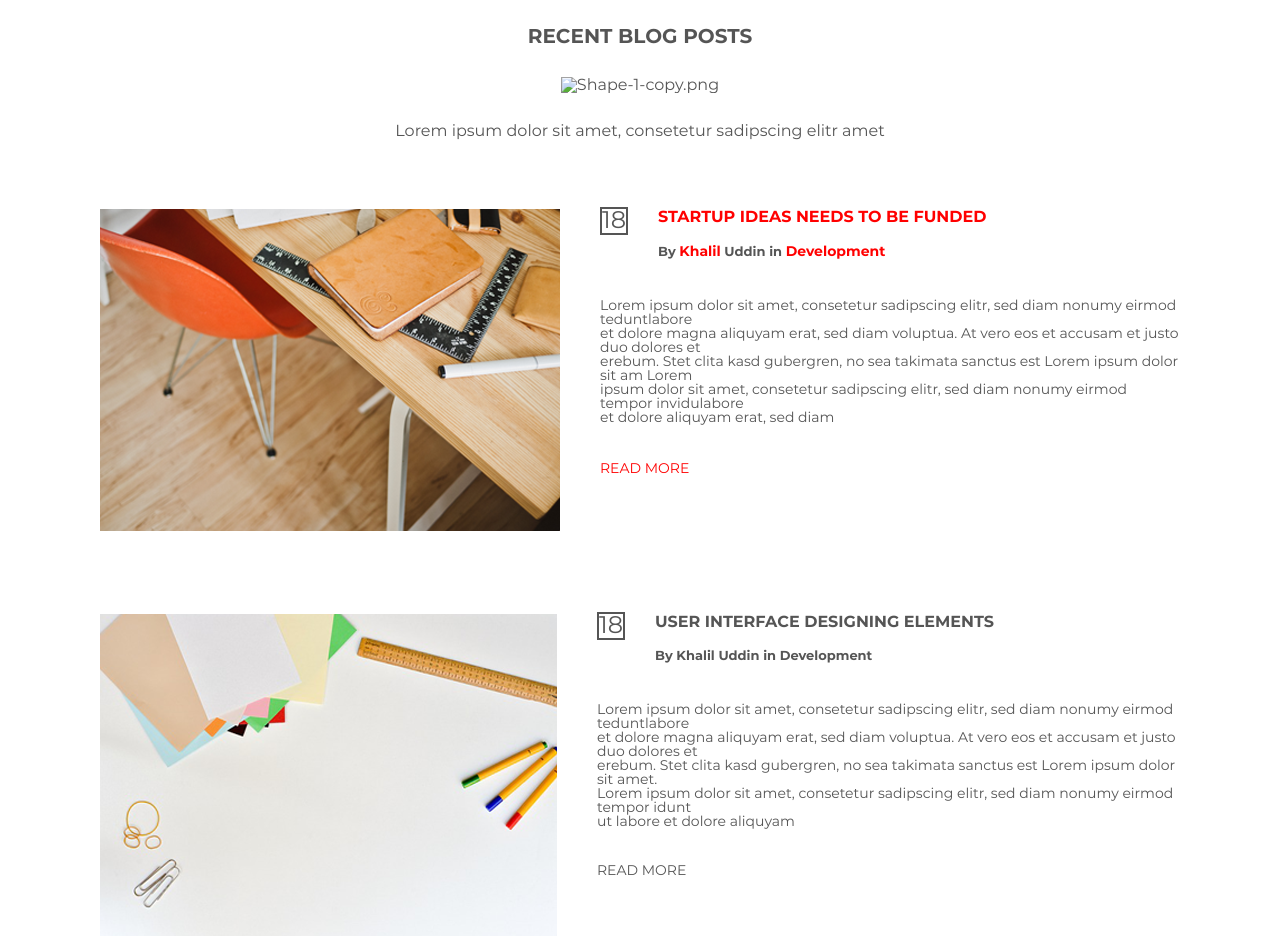
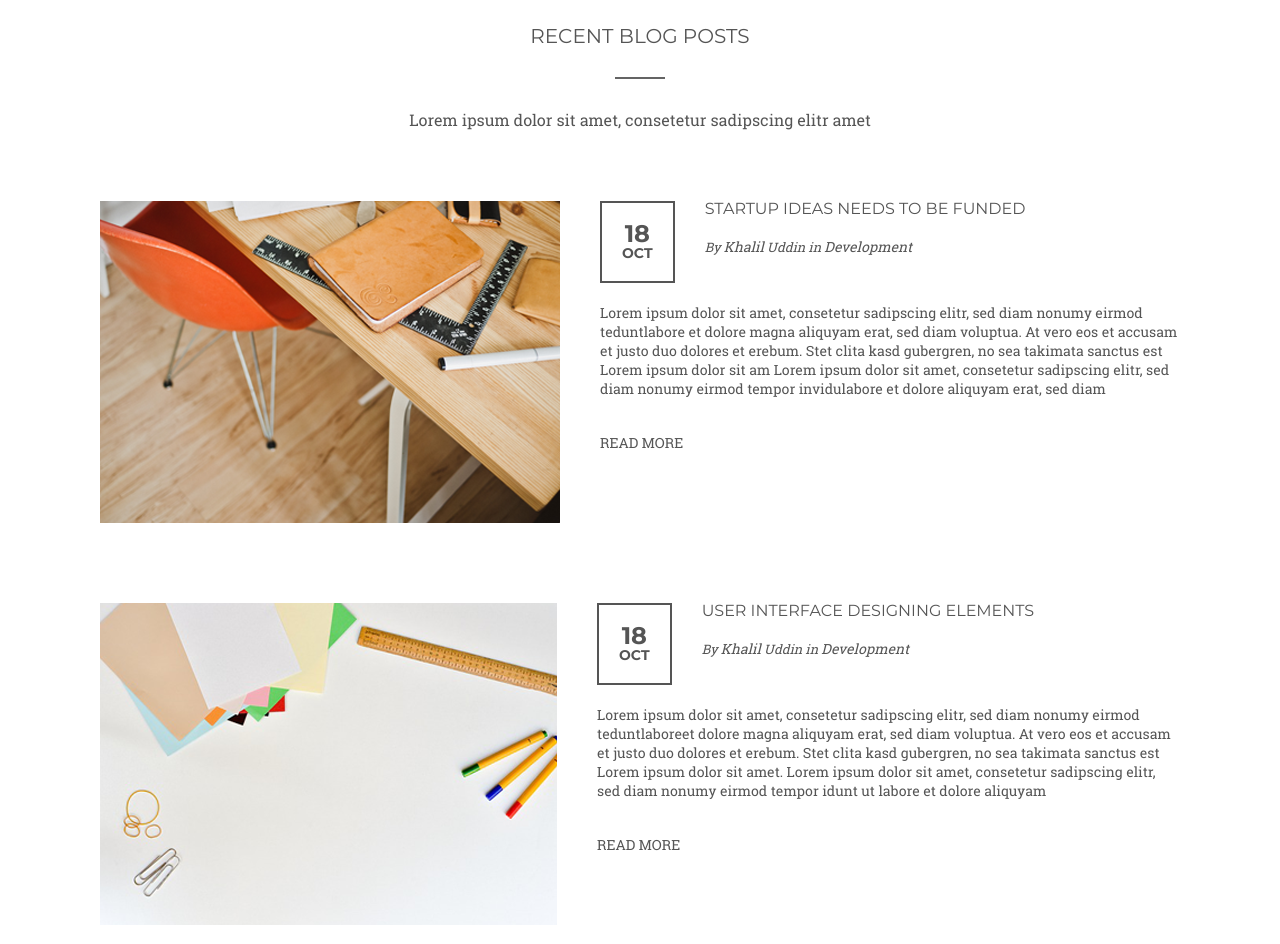
Before and after one commit to bogachenkopetr/startup, a plain HTML site: page index.html in a window 1280 px wide. Shown: the part 3840-4784 px from the top of the page. Drawn offline with Linux system fonts and the light colour scheme; files whose address does not match are found by name.

Commit message:
создал секции main_section_our_work и main_section_recent_blog

```diff
--- a/index.html
+++ b/index.html
@@ -264,58 +264,58 @@
         </div>
         <div class="main_section_our_work">
             <div class="section_inner">
+                <div class="our_work_dark">
+                    <h1>Do you like OUR WORK so far?<br>
+                    Let's talk about YOUR PROJECT!</h1>
+                    <a class="our_work_button_center" href="#">GET IN TOUCH</a>
+                </div>
             </div>
         </div>
         <div class="main_section_recent_blog">
             <div class="section_inner">
-              <div class="recent_blog">
+                <header class="recent_blog_title">
                     <h1>RECENT BLOG POSTS</h1>
-                  <div class="icon_recent_blog">
-                      <img src="img/Shape-1-copy.png" alt="Shape-1-copy.png">
-                  </div>
+                    <hr class="recent_blog_line">
                     <p>Lorem ipsum dolor sit amet, consetetur sadipscing elitr amet</p>
-               </div>
-               <div class="startup_ideas_blok">
-                   <div class="icon_startup_img">
-                      <img src="img/startup.png" alt="startup.png">
-                   </div>
-                   <div class="startup_paragraph">
-                       <div class="startup_headers_date">
-                          <div class="startup_date">
-                              <a href="#">18</a>
-                          </div>
-                          <div class="startup_headers">
-                              <h1>STARTUP IDEAS NEEDS TO BE FUNDED </h1>
+                </header>
+                <div class="startup_ideas_wrapper">
+                    <img class="icon_startup_img" src="img/startup.png" alt="">
+                    <div class="startup_ideas_list">
+                        <div class="startup_ideas_date">
+                            <ul class="startup_date" href="#">
+                                <li class="startup_date_18">18</li>
+                                <li class="startup_date_oct">OCT</li>
+                            </ul>
+                        <div class="startup_ideas_title">
+                            <h2>STARTUP IDEAS NEEDS TO BE FUNDED </h2>
                             <h3>By <span class="startup_red">Khalil</span> Uddin in <span class="startup_red">Development</span></h3>
                         </div>
                     </div>
-                          <p>Lorem ipsum dolor sit amet, consetetur sadipscing elitr, sed diam nonumy eirmod teduntlabore<br> et dolore magna aliquyam erat, sed diam voluptua. At vero eos et accusam et justo duo dolores et<br> erebum. Stet clita kasd gubergren, no sea takimata sanctus est Lorem ipsum dolor sit am Lorem<br> ipsum dolor sit amet, consetetur sadipscing elitr, sed diam nonumy eirmod tempor invidulabore<br> et dolore aliquyam erat, sed diam </p>
+                        <p>Lorem ipsum dolor sit amet, consetetur sadipscing elitr, sed diam nonumy eirmod teduntlabore et dolore magna aliquyam erat, sed diam voluptua. At vero eos et accusam et justo duo dolores et erebum. Stet clita kasd gubergren, no sea takimata sanctus est Lorem ipsum dolor sit am Lorem ipsum dolor sit amet, consetetur sadipscing elitr, sed diam nonumy eirmod tempor invidulabore et dolore aliquyam erat, sed diam
+                        </p>
                         <span>READ MORE</span>
                    </div>
                </div>
-
-             <div class="user_interface_blok">
-                   <div class="icon_user_img">
-                      <img src="img/startup2.png" alt="startup2.png">
-                   </div>
-                   <div class="user_paragraph">
-                       <div class="user_headers_date">
-                          <div class="user_date">
-                              <a href="#">18</a>
-                          </div>
-                          <div class="user_headers">
-                              <h1>USER INTERFACE DESIGNING ELEMENTS</h1>
-                              <h3>By Khalil Uddin in Development</h3>
+               <div class="user_interface_wrapper">
+                   <img class="icon_user_img" src="img/startup2.png" alt="">
+                   <div class="user_interface_list">
+                       <div class="user_interface_date">
+                           <ul class="user_date" href="#">
+                               <li class="user_date_18">18</li>
+                               <li class="user_date_oct">OCT</li>
+                           </ul>
+                           <div class="user_interface_title">
+                               <h2>USER INTERFACE DESIGNING ELEMENTS
+                               </h2>
+                               <h3>By <span class="user_red">Khalil</span> Uddin in <span class="user_red">Development</span></h3>
                            </div>
                        </div>
-                         <ul class="user_li">
-                             <li>Lorem ipsum dolor sit amet, consetetur sadipscing elitr, sed diam nonumy eirmod teduntlabore </li>
-                             <li>et dolore magna aliquyam erat, sed diam voluptua. At vero eos et accusam et justo duo dolores et</li>
-                             <li>erebum. Stet clita kasd gubergren, no sea takimata sanctus est Lorem ipsum dolor sit amet. </li>
-                             <li>Lorem ipsum dolor sit amet, consetetur sadipscing elitr, sed diam nonumy eirmod tempor idunt </li>
-                             <li>ut labore et dolore aliquyam </li>
-                         </ul>
-                          <p>READ MORE</p>
+                       <p>Lorem ipsum dolor sit amet, consetetur sadipscing elitr, sed diam nonumy eirmod teduntlaboreet dolore magna aliquyam erat, sed diam voluptua. At vero eos et accusam et justo duo dolores et
+                       erebum. Stet clita kasd gubergren, no sea takimata sanctus est Lorem ipsum dolor sit amet.
+                       Lorem ipsum dolor sit amet, consetetur sadipscing elitr, sed diam nonumy eirmod tempor idunt
+                       ut labore et dolore aliquyam
+                       </p>
+                       <span>READ MORE</span>
                     </div>
                 </div>
             </div>
--- a/style.css
+++ b/style.css
@@ -399,117 +399,204 @@ main{
     margin-bottom: 50px;
 }
 
-/* ------------------ get in touch -----------------*/
+/* --------------- get in touch -----------*/
 .main_section_our_work{
-    background-image: url(img/fone_project.png);
-    height: 370px;
-    background-repeat: no-repeat;/*?????*/
+    background-image: url(img/parallax.png);
+    background-repeat: no-repeat;
+    height:370px; /*не знаю как уменшить*/
 }
-
-/* ------------------ blog -----------------*/
-.main_section_recent_blog{
-    height: 1080px;
-    /*background: blue;*/
-    /*margin-bottom: 70px;*/
+.our_work_dark h1{
+    text-align: center;
+    color: #fff;
+    margin: 100px 0 10px 0;
+    font-family:'roboto_slab', serif;
+    font-size: 20px;
+    font-weight: normal;
 }
-.recent_blog{
+.our_work_button_center{
+    display: inline-block;
+    padding: 10px 20px;
+    font-family:'roboto_slab', serif;
+    font-size: 12px;
+    background: #fff;
+    border: 0;
+    color: #d16c5f;
+    margin:50px 0 100px 0;
+}
+.main_section_our_work{
+    position: relative;
+}
+.our_work_dark{
+    position: absolute;
+    left:0;
+    right:0;
+    top:0;
+    bottom:0;
+    background:rgba(192,48,28,0.6);
+    display: none;
     text-align: center;
-    color: #555555;
-    margin-top: 100px;
 }
-.recent_blog h1{
-    font-size: 20px;
-    margin-bottom: 30px;
+.main_section_our_work:hover .our_work_dark{
+    display: block;
 }
-.recent_blog p{
-    margin-top: 30px;
-    font-size: 16px;
+/* --------------- blog -----------------*/
+.recent_blog_title h1{
+    text-align: center;
+    color:#555555;
+    font-size: 18px;
+    font-weight: normal;
+    margin: 50px 0 30px 0;
+}
+.recent_blog_line{
+    border: 0;
+    border-top: 1px solid #646464;
+    width: 50px;
+    margin: 0 auto;
+}
+.recent_blog_title p{
+    text-align: center;
+    color:#555555;
+    font-size: 13px;
+    font-family:'roboto_slab', serif;
+    margin: 30px 0 40px 0;
 }
 .icon_startup_img{
-    margin-right: 40px;
+    margin-right: 10px;
 }
-.startup_ideas_blok{
-    margin-top: 70px;
+.startup_ideas_wrapper{
     display: flex;
 }
-.startup_paragraph{
+.startup_ideas_wrapper img{
+    width: 40%;
+    height: 40%;
 }
-.startup_headers_date{
+.startup_ideas_date{
     display: flex;
 }
-.startup_date a{
-    font-size: 24px;
+.startup_date{
+    border-radius: 0px;
+    padding: 10px;
+    border: 1px solid #555555;
+    margin: 0 15px 10px 0;
+}
+.startup_date_18{
+    font-family: 'montserrat', sans-serif;
+    font-weight: bold;
+    font-size: 12px;
     color: #555555;
-    border-radius: 0px;
-    /*padding: 20px 20px; ?????????*/
-    border: 2px solid #555555;
-    margin-right: 30px;
+    text-align: center;
 }
-.startup_headers{
+.startup_date_oct{
+    font-family: 'montserrat', sans-serif;
+    font-weight: bold;
+    font-size: 10px;
+    color: #555555;
+}
+.startup_ideas_title{
     text-align: left;
 }
-.startup_headers h1{
-    font-size: 16px;
+.startup_ideas_title h2{
+    font-size: 12px;
+    color: #555555;
+    font-weight: normal;
+    font-family: 'montserrat', sans-serif;
+}
+.startup_ideas_title h2:hover{
     color: red;
-    margin-bottom: 20px;
 }
-.startup_headers h3{
-    font-size: 13px;
+.startup_ideas_title h3{
+    font-size: 10px;
     color: #555555;
-    margin-bottom: 40px;
+    margin:5px 0 10px 0;
+    font-style: italic;
+    font-weight: normal;
+    font-family:'roboto_slab', serif;
 }
-.startup_paragraph p{
-    font-size: 14px;
+.startup_ideas_list p{
+    font-size: 12px;
     color: #555555;
-    margin-bottom: 35px;
+    font-family:'roboto_slab', serif;
+    margin-bottom: 10px;
 }
 .startup_red{
     color: red;
 }
-.startup_paragraph span{
+.startup_ideas_list span{
+    color: #555555;
+    font-size: 12px;
+    font-family:'roboto_slab', serif;
+}
+.startup_ideas_list span:hover{
     color: red;
-    font-size: 14px;
 }
-
-
-.user_interface_blok{
+.user_interface_wrapper{
     display: flex;
     color: #555555;
-    margin-top: 80px;
+    margin-top: 40px;
 }
 .icon_user_img{
-    margin-right: 40px;
+    margin-right: 10px;
 }
-.user_headers_date{
+.user_interface_date{
     display: flex;
 }
-.user_date a{
-    font-size: 24px;
+.user_date{
+    border-radius: 0px;
+    padding: 10px;
+    border: 1px solid #555555;
+    margin: 0 15px 10px 0;
+}
+.user_date_18{
+    font-family: 'montserrat', sans-serif;
+    font-weight: bold;
+    font-size: 12px;
     color: #555555;
-    border-radius: 0px;
-    /*padding: 20px 20px; ?????????*/
-    border: 2px solid #555555;
-    margin-right: 30px;
+    text-align: center;
 }
-.user_headers{
-    text-align: left;
+.user_date_oct{
+    font-family: 'montserrat', sans-serif;
+    font-weight: bold;
+    font-size: 10px;
+    color: #555555;
 }
-.user_headers h1{
-    font-size: 16px;
-    margin-bottom: 20px;
+.user_interface_title h2{
+    font-size: 12px;
+    color: #555555;
+    font-weight: normal;
+    font-family: 'montserrat', sans-serif;
 }
-.user_headers h3{
-    font-size: 13px;
-    margin-bottom: 40px;
+.user_interface_title h2:hover{
+    color: red;
 }
-.user_li{/*??????????????/*/
-    font-size: 14px;
+.user_interface_title h3{
+    font-size: 10px;
+    color: #555555;
+    margin:5px 0 10px 0;
+    font-style: italic;
+    font-weight: normal;
+    font-family:'roboto_slab', serif;
 }
-.user_paragraph p{
-    font-size: 14px;
-    margin-top:35px;
+.user_red:hover{
+    color: red;
 }
-
+.user_interface_wrapper img{
+    height: 40%;
+    width: 40%;
+}
+.user_interface_list p{
+    font-size: 12px;
+    color: #555555;
+    font-family:'roboto_slab', serif;
+    margin-bottom: 10px;
+}
+.user_interface_list span{
+    color: #555555;
+    font-size: 12px;
+    font-family:'roboto_slab', serif;
+}
+.user_interface_list span:hover{
+    color: red;
+}
 
 @media screen and (min-width: 768px){
     .top-section {
@@ -595,6 +682,14 @@ main{
     }
     .latest_works_photo_wrapper p{
         margin-top: 15px;
+    }
+/* --------------- get in touch -----------*/
+    .our_work_dark h1{
+        font-size: 26px;
+    }
+    .our_work_button_center{
+        padding: 13px 20px;
+        font-size: 14px;
     }
 }
 @media screen and (min-width: 992px){
@@ -740,4 +835,98 @@ main{
     .latest_works_photo_section{
         margin-bottom: 100px;
     }
+/* --------------- get in touch -----------*/
+    .main_section_our_work{
+        height: 370px;
+    }
+    .our_work_dark h1{
+        font-size: 30px;
+    }
+    .our_work_button_center{
+        padding: 15px 25px;
+        font-size: 18px;
+        margin:50px 0 100px 0;
+    }
+/* --------------- blog -----------------*/
+    .main_section_recent_blog{
+        height: 1080px;
+    }
+    .startup_ideas_wrapper img{
+        width: 45%;
+    }
+    .user_interface_wrapper img{
+        width: 45%;
+    }
+    .icon_startup_img{
+        margin-right: 40px;
+    }
+    .recent_blog_title h1{
+        font-size: 20px;
+        margin: 100px 0 30px 0;
+    }
+    .recent_blog_line{
+        border-top: 2px solid #646464;
+        width: 50px;
+    }
+    .recent_blog_title p{
+        font-size: 16px;
+        margin: 30px 0 70px 0;
+    }
+    .startup_date{
+        padding: 20px;
+        border: 2px solid #555555;
+        margin: 0 30px 20px 0;
+    }
+    .startup_date_18{
+        font-size: 24px;
+    }
+    .startup_date_oct{
+        font-size: 14px;
+    }
+    .startup_ideas_title h2{
+        font-size: 16px;
+    }
+    .startup_ideas_title h3{
+        font-size: 13px;
+        margin:20px 0 40px 0;
+    }
+    .startup_ideas_list p{
+        font-size: 14px;
+        margin-bottom: 35px;
+    }
+    .startup_ideas_list span{
+        font-size: 14px;
+    }
+    .icon_user_img{
+        margin-right: 40px;
+    }
+    .user_date{
+        padding: 20px 20px;
+        border: 2px solid #555555;
+        margin:0 30px 20px 0;
+    }
+    .user_date_18{
+        font-size: 24px;
+    }
+    .user_date_oct{
+        font-size: 14px;
+    }
+    .user_interface_title h2{
+        font-size: 16px;
+    }
+    .user_interface_title h3{
+        font-size: 13px;
+        margin:20px 0 40px 0;
+    }
+    .user_interface_list p{
+       font-size: 14px;
+       margin-bottom: 35px;
+    }
+    .user_interface_list span{
+        font-size: 14px;
+    }
+    .user_interface_wrapper{
+        margin-top: 80px;
+    }
+
 }
```
Lines whose indentation alone changed are shown as unchanged.
